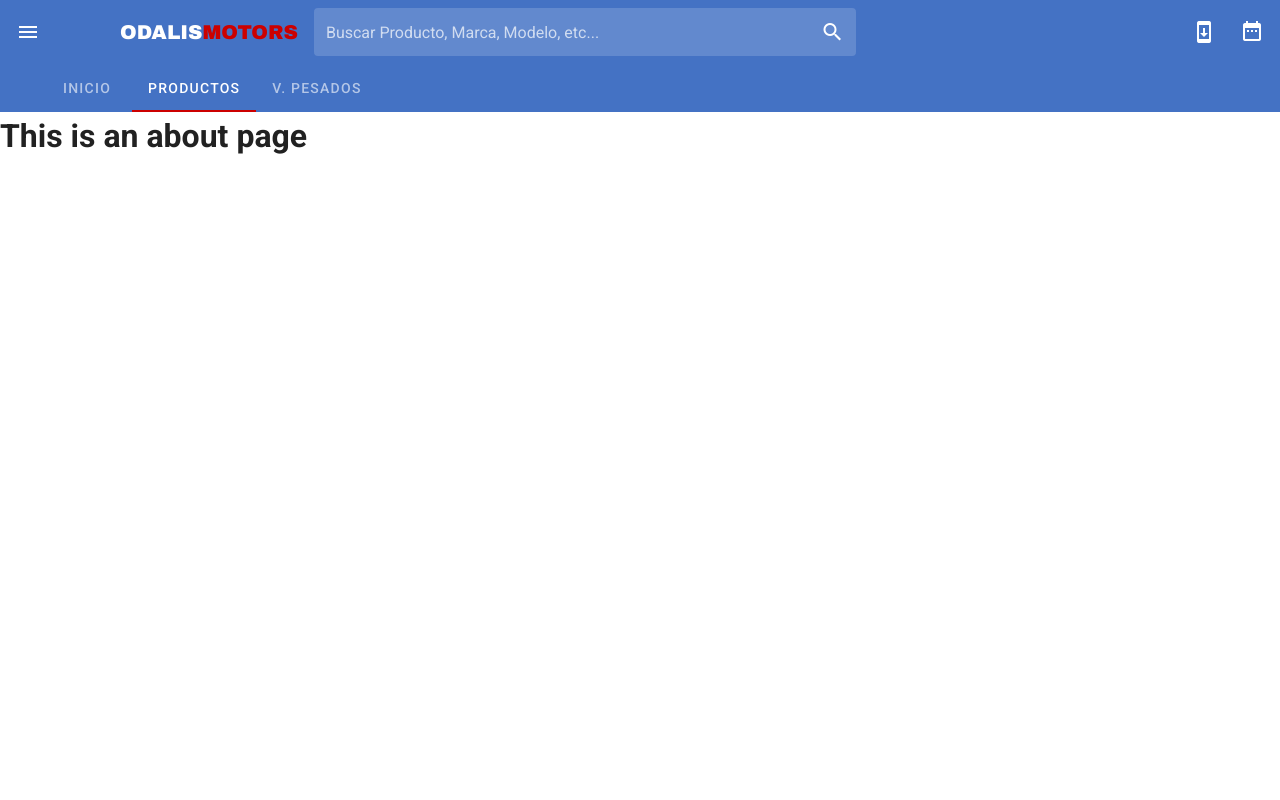
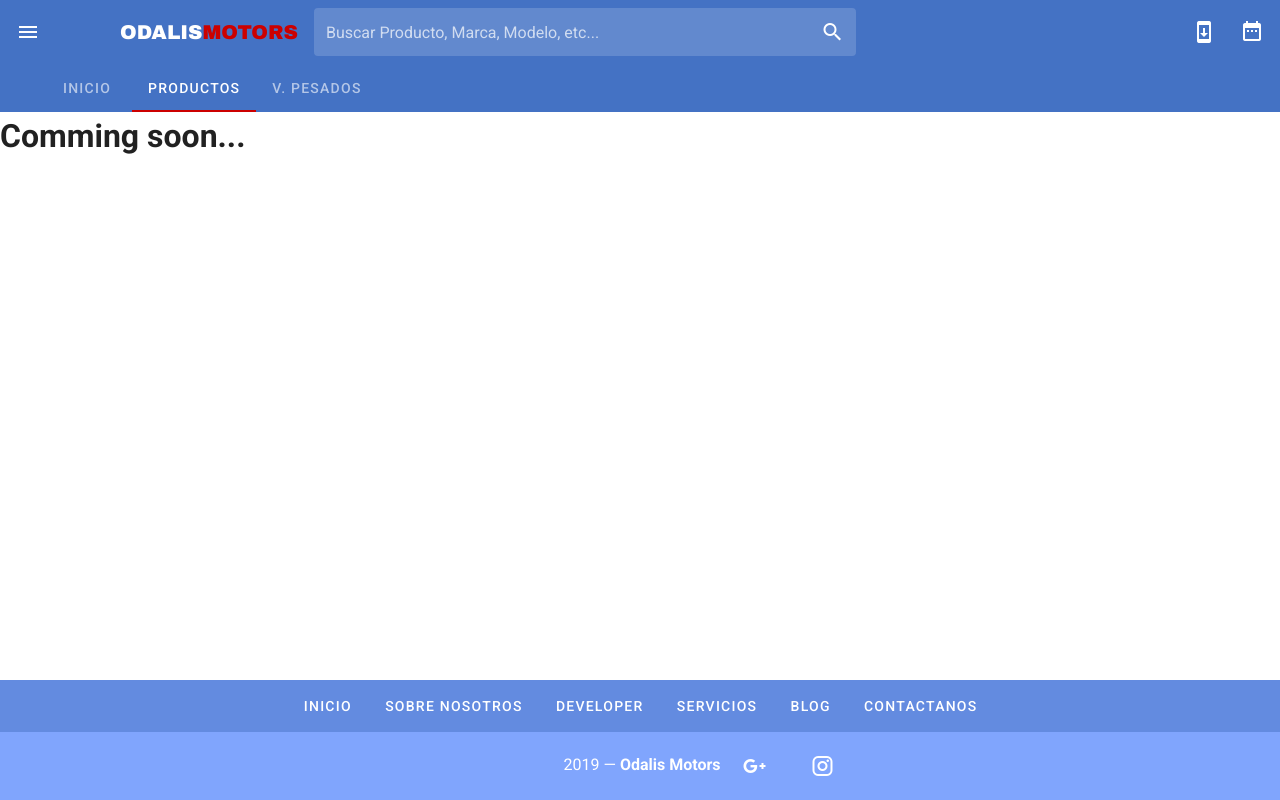
Before and after one commit to mycommercial/odalismotors, a Vue app: page /about in a window 1280 px wide. Built offline with nearby package versions, Linux system fonts and the light colour scheme.

Commit message:
using footer in app coming soon in about

```diff
--- a/src/App.vue
+++ b/src/App.vue
@@ -74,17 +74,18 @@
       <router-view></router-view>
     </v-content>
 
+    <Footer/>
   </v-app>
 </template>
 
 <script>
-//import HelloWorld from './components/HelloWorld';
+import Footer from '@/components/footer.vue';
 
 export default {
   name: 'App',
 
   components: {
-    //HelloWorld,
+    Footer,
   },
 
   data: () => ({
--- a/src/views/About.vue
+++ b/src/views/About.vue
@@ -1,5 +1,5 @@
 <template>
   <div class="about">
-    <h1>This is an about page</h1>
+    <h1>Comming soon...</h1>
   </div>
 </template>
```
